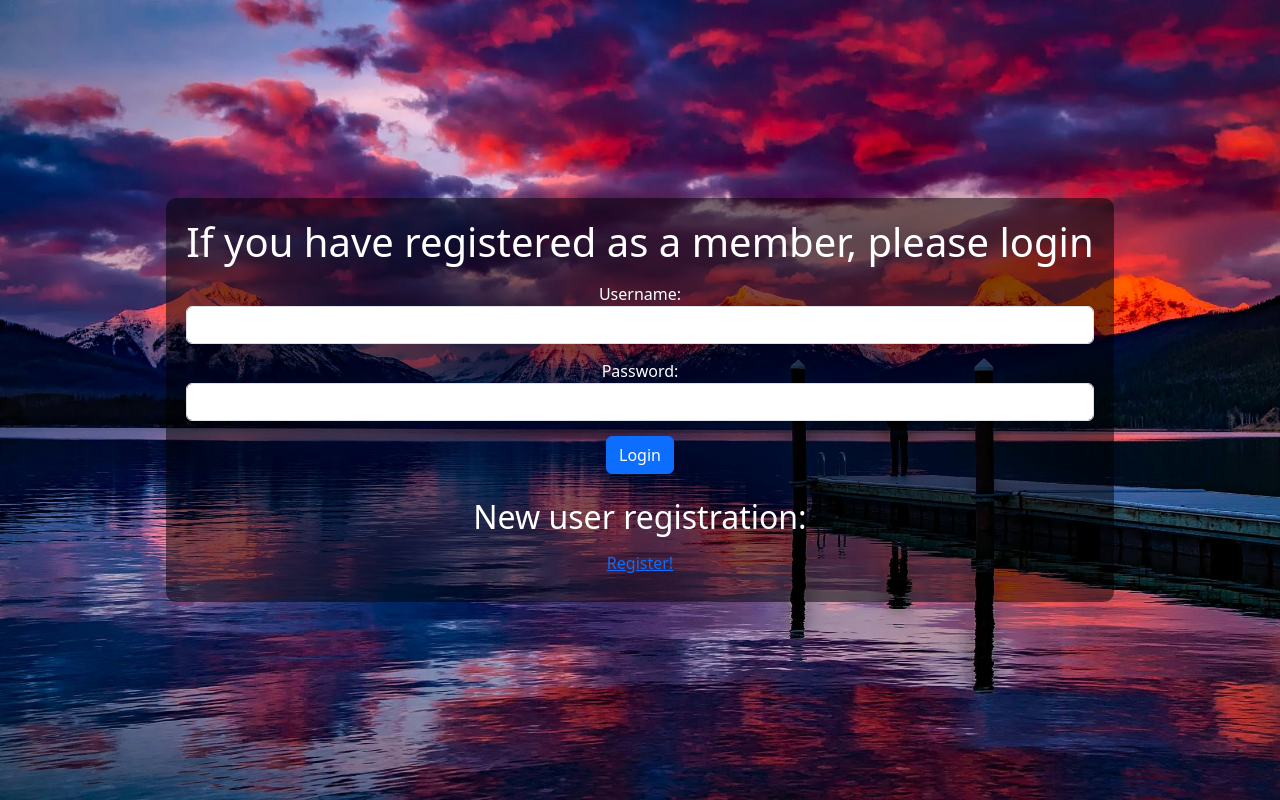
After one commit to Tono-vacn/RideShare_webapp, a Django app: template web-app/base/templates/base/login.html in a window 1280 px wide. The commit adds this page. Run offline with Django 4.2, Linux system fonts and the light colour scheme; the template is opened without the code that fills it, so the values that code supplies are empty; some libraries are stand-ins or nearby versions.

Commit message:
add: register page, fix: login

```diff
--- /dev/null
+++ b/web-app/base/static/css/utils.css
@@ -0,0 +1,66 @@
+.background {
+  position: absolute;
+  width: 100%;
+  height: 100%;
+  background-image: url('../../static/image/main_background.jpg');
+  background-size: cover;
+  display: flex;
+  flex-direction: column;
+  align-items: center;
+  justify-content: center;
+  text-align: center;
+}
+.overlay {
+  background-color: rgba(0, 0, 0, 0.5); /* Black with a bit of transparency */
+  color: white;
+  padding: 20px;
+  border-radius: 10px;
+}
+.title {
+  font-size: 3em;
+  margin-bottom: 20px;
+}
+.btn-custom {
+  width: 200px;
+  height: auto;
+  margin-top: 20px;
+  background-color: white;
+  color: black;
+  border: 2px solid white;
+}
+.btn-custom:hover {
+  background-color: #f8f9fa;
+}
+#messages {
+    color: red; /* 或根据您的设计进行更改 */
+}
+.form-group {
+    margin-bottom: 15px;
+}
+@keyframes fadeInOut {
+  0%, 100% { opacity: 0; }
+  50% { opacity: 1; }
+}
+.loading-text{
+  margin-top: 20px;
+  color: white; /* 或者您喜欢的颜色 */
+  font-size: 1.2em;
+  animation: fadeInOut 2s linear infinite;
+}
+
+.box{
+  position: relative;
+  background-color: aliceblue;
+  width: 550px;
+  height: 350px;
+  margin-left: 200px;
+  margin-right: 100px;
+  margin-top: 10%;
+  border-radius: 20px;
+  box-shadow: 0px 0px 8px gray;
+  filter:alpha(opacity=30);
+  -moz-opacity:0.7;
+  opacity:0.7;
+  /*padding-left: 12%;*/
+  padding-top: 5%;
+}
--- a/web-app/base/templates/base/init_page.html
+++ b/web-app/base/templates/base/init_page.html
@@ -6,7 +6,8 @@
     <meta charset="UTF-8">
     <title>Hello</title>
     <link href="{% static 'bootstrap/css/bootstrap.min.css' %}" rel="stylesheet">
-    <style>
+    <link href="{% static 'css/utils.css' %}" rel="stylesheet">
+    {% comment %} <style>
         .background {
             position: absolute;
             width: 100%;
@@ -50,7 +51,7 @@
             font-size: 1.2em;
             animation: fadeInOut 2s linear infinite;
         }
-    </style>
+    </style> {% endcomment %}
 </head>
 <body>
 
--- /dev/null
+++ b/web-app/base/templates/base/login.html
@@ -0,0 +1,38 @@
+{% load static %}
+<!DOCTYPE html>
+<html lang="en">
+    <head>
+        <meta charset="UTF-8">
+        <title>login</title>
+        <link href="{% static 'bootstrap/css/bootstrap.min.css' %}" rel="stylesheet">
+        <link href="{% static 'css/utils.css' %}" rel="stylesheet">
+      </head>
+      <body>
+        <div class="background">
+        <div class="overlay">
+            <h1>If you have registered as a member, please login</h1>
+            {% if messages %}
+                {% for message in messages %}
+                    <div id="messages" class="alert alert-info">{{ message }}</div>
+                {% endfor %}
+            {% endif %}
+            <form action="" method="post" class="mt-3">
+                {% csrf_token %}
+                <div class="form-group">
+                    <label for="username">Username:</label>
+                    <input type="text" name="username" value="" id="username" class="form-control">
+                </div>
+                <div class="form-group">
+                    <label for="password">Password:</label>
+                    <input type="password" name="password" value="" id="password" class="form-control">
+                </div>
+                <input type="submit" value="Login" class="btn btn-primary">
+            </form>
+            <h2 class="mt-4">New user registration:</h2>
+            <a
+             href="{% url 'base:register' %}"
+            class="btn btn-link">Register!</a>
+        </div>
+        </div>
+    </body>
+</html>
--- a/web-app/base/urls.py
+++ b/web-app/base/urls.py
@@ -8,4 +8,6 @@ urlpatterns = [
     # path("", views.index, name="index"),
     path("", views.init_page, name="init_page"),
     path("login/", views.login, name="login"),
+    path("register/", views.register, name="register"),
+    path("logout/", views.logout, name="logout"),
 ]
```
Also changed, not shown: web-app/base/forms.py (+19 -0 lines), web-app/base/static/css/login.css (deleted, +0 -16 lines), web-app/base/static/css/register.css (added, +48 -0 lines), web-app/base/templates/base/register.html (added, +42 -0 lines), web-app/base/views.py (+28 -2 lines), web-app/base/migrations/0001_initial.py, web-app/base/static/image/login_background.jpg (added).
